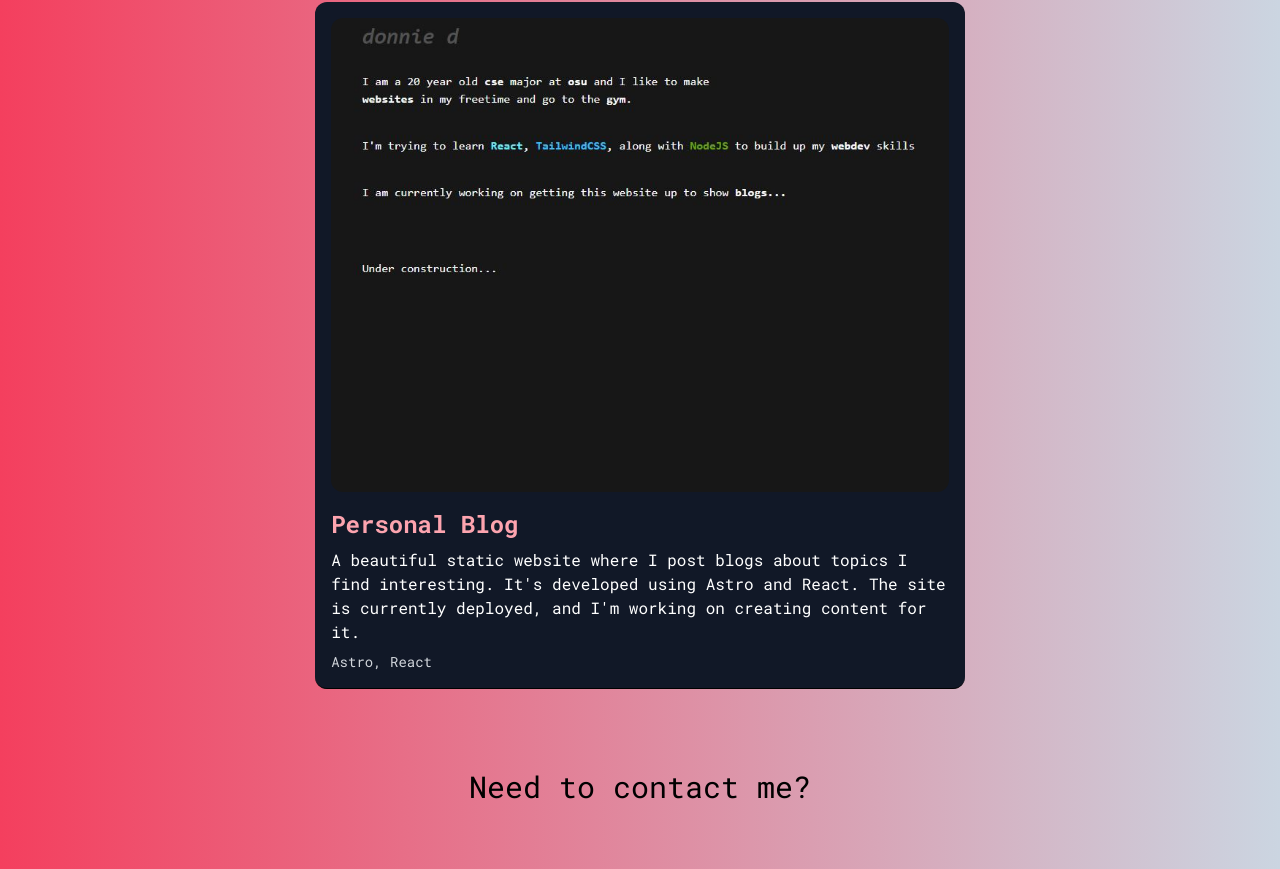
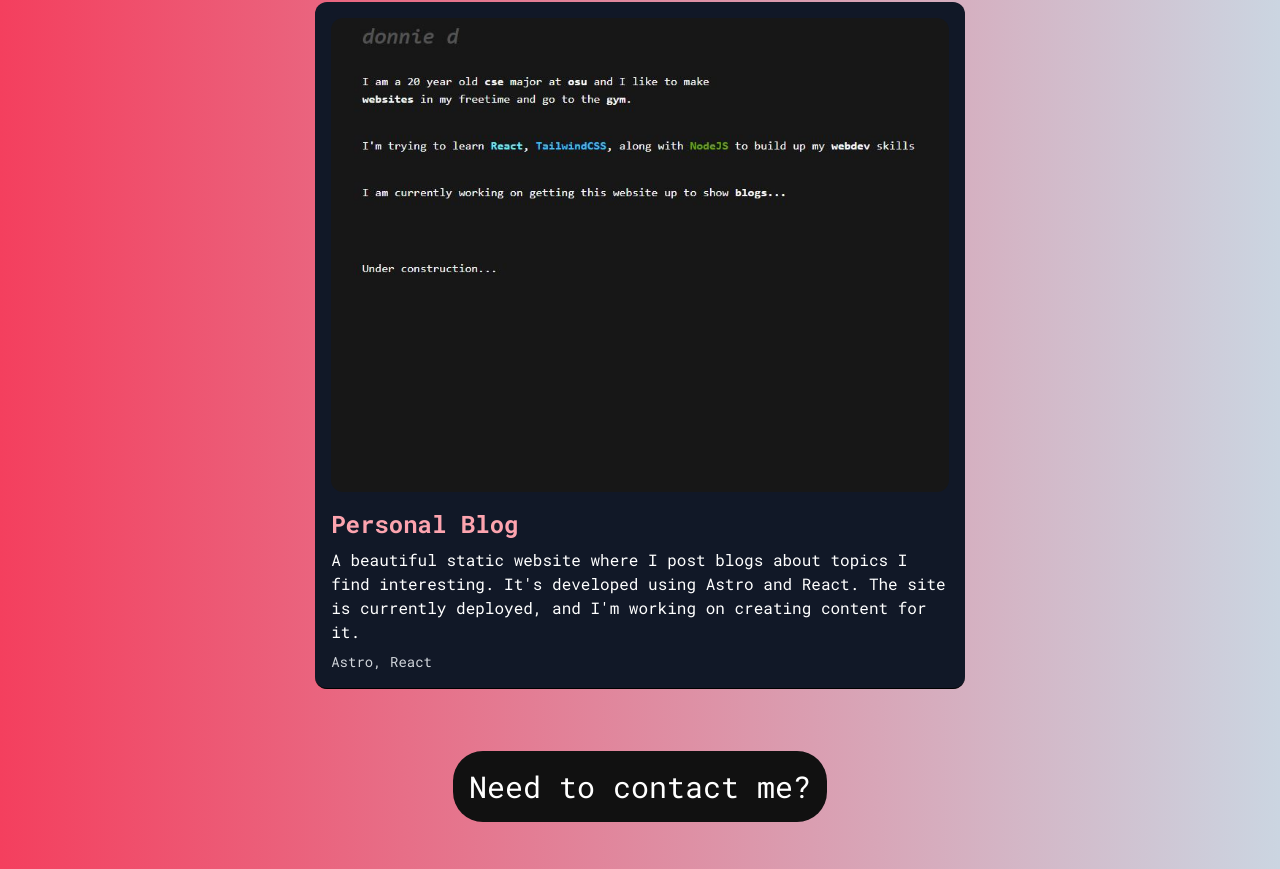
Before and after one commit to DonovinNatividad/personal-website, a Next.js app: page / in a window 1280 px wide. Shown: the part 3362-4231 px from the top of the page. Built offline with nearby package versions, Linux system fonts and the light colour scheme.

Commit message:
Updated globals.css to make contact me dark and outlined all of the time and not just on hover

```diff
--- a/src/app/globals.css
+++ b/src/app/globals.css
@@ -51,7 +51,7 @@ body {
   @apply text-lg font-semibold;
 }
 
-.navbar li a:hover, .contact:hover {
+.navbar li a:hover, .contact {
   background-color: #111; /* This is a very dark grey color, you can change it to whatever you like */
   color: white; /* Change text color to white on hover */
   border-radius: 30px;
```
